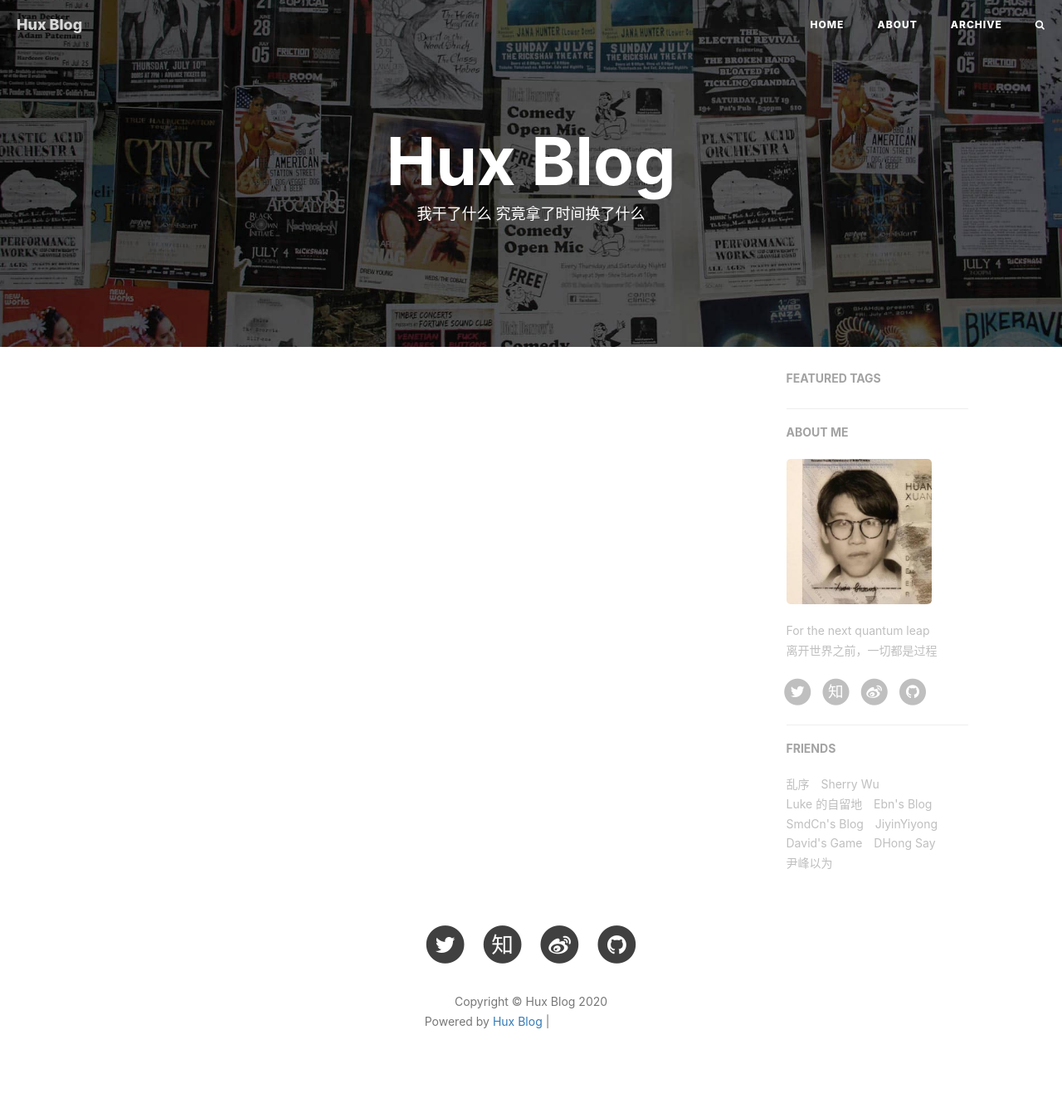
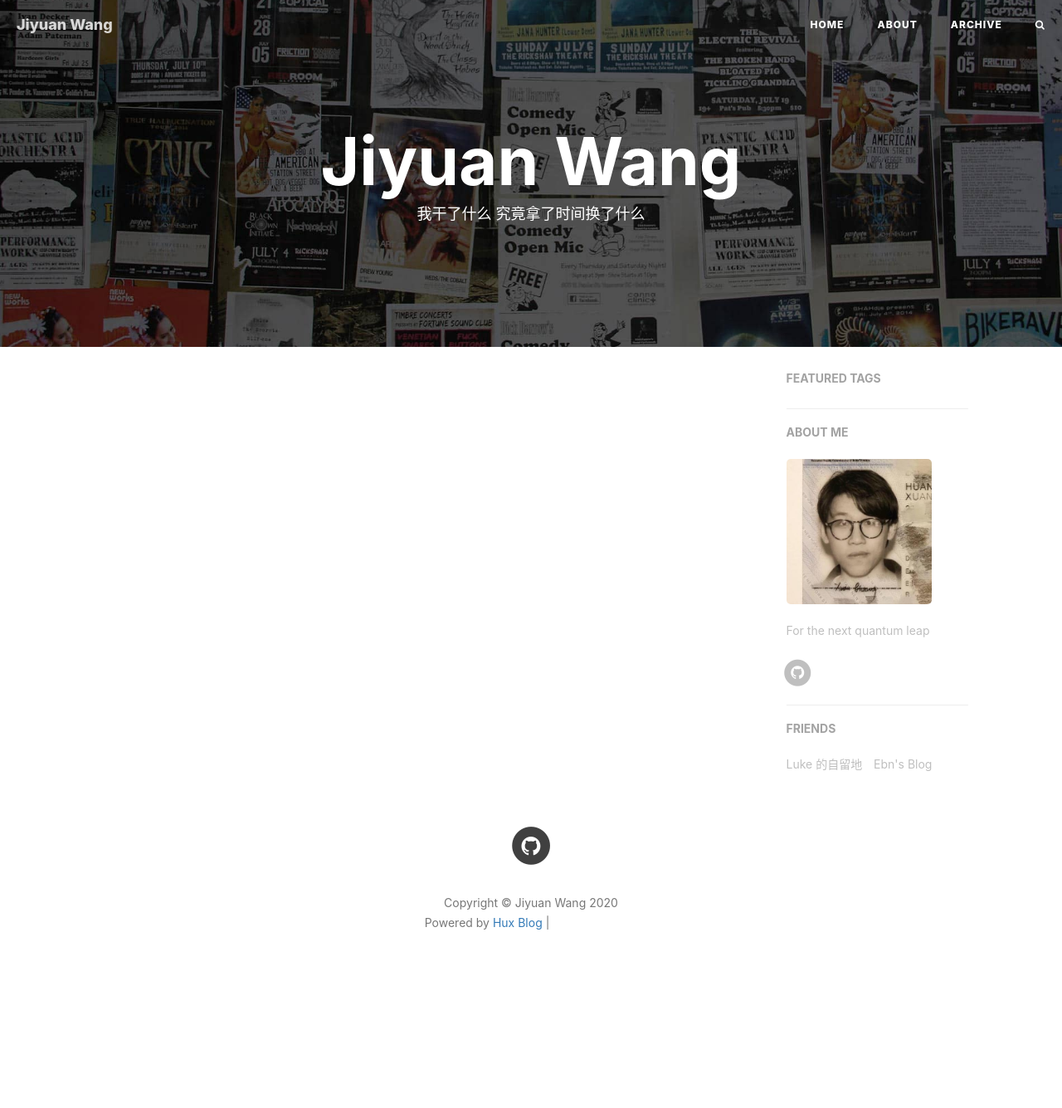
Before and after one commit to wjy99-c/wjy99-c.github.io, a Jekyll site: the page built from index.html, in a window 1280 px wide. Shown: the whole page at 83% size. Built offline with Jekyll 4.4.1, drawn with Linux system fonts in a browser that asks for light colours; nearby versions of some CDN libraries; the list of posts is cut into pages by our own code; comment, search, counter and statistics services are not loaded; after the commit the page ends 1216 px from its top, so only the background shows below that; grey boxes are pictures that could not be loaded.

```diff
--- a/_config.yml
+++ b/_config.yml
@@ -1,11 +1,11 @@
 # Site settings
-title: Hux Blog
-SEOTitle: 黄玄的博客 | Hux Blog
+title: Jiyuan Wang
+SEOTitle: Jiyuan Wang
 header-img: img/home-bg.jpg
-email: huxpro@gmail.com
-description: "关于程序与设计、黑客与画家 | 黄玄，Web & Mobile Lover，Software Engineer，UX Designer | 这里是 @Hux黄玄 的个人博客，与你一起发现更大的世界。"
-keyword: "黄玄, Hux黄玄, Hux, 鬼栈, huxpro, @huxpro, 黄玄的博客, Hux Blog, 博客, 个人网站, 互联网, Web, JavaScript, 前端, 设计"
-url: "https://huangxuan.me"              # your host, for absolute URL
+email: wangjiyuan@g.ucla.com
+description: "This is Jiyuan Wang's personal site"
+keyword: "Jiyuan Wang, Big data, Testing"
+url: "https://wjy99-c.github.io"              # your host, for absolute URL
 baseurl: ""                             # for example, '/blog' if your blog hosted on 'host/blog'
 
 # Publish posts or collection documents with a future date.
@@ -13,11 +13,7 @@ future: true
 
 # SNS settings
 RSS: false
-weibo_username:     huxpro
-zhihu_username:     huxpro
-github_username:    huxpro
-twitter_username:   huxpro
-#facebook_username:  huxpro
+github_username:    wjy99-c
 #linkedin_username:  firstname-lastname-idxxxx
 
 
@@ -58,8 +54,6 @@ kramdown:
 
 
 
-# Disqus settings
-disqus_username: hux
 
 # Netease settings
 netease_comment: false
@@ -69,16 +63,12 @@ netease_comment: false
 # Analytics settings
 # Baidu Analytics
 # ba_track_id: [your track id]
-
-# Google Analytics
-ga_track_id: 'UA-49627206-1'            # Format: UA-xxxxxx-xx
-ga_domain: huangxuan.me
-
+            # Format: UA-xxxxxx-xx
 
 
 # Sidebar settings
 sidebar: true                           # whether or not using Sidebar.
-sidebar-about-description: "For the next quantum leap<br>离开世界之前，一切都是过程"
+sidebar-about-description: "For the next quantum leap"
 sidebar-avatar: /img/avatar-hux-ny.jpg      # use absolute URL, seeing it's used in both `/` and `/about/`
 
 
@@ -105,32 +95,11 @@ friends: [
     {
     #     title: "Su",
     #     href: "http://su.gallery/"
-    # },{
-        title: "乱序",
-        href: "http://mida.re/"
-    },{
-        title: "Sherry Wu",
-        href: "https://xuechundesign.github.io"
-    },{
+    # },
         title: "Luke 的自留地",
         href: "http://hmqk1995.github.io"
     },{
         title: "Ebn's Blog",
         href: "http://ebnbin.com/"
-    },{
-        title: "SmdCn's Blog",
-        href: "http://blog.smdcn.net"
-    },{
-        title: "JiyinYiyong",
-        href: "http://tiye.me/"
-    },{
-        title: "David's Game",
-        href: "https://www.ruoyaowu.com/"
-    },{
-        title: "DHong Say",
-        href: "http://dhong.co"
-    },{
-        title: "尹峰以为",
-        href: "http://ingf.github.io/"
     }
 ]
```
Also changed, not shown: README.md (deleted), 1 other file.
